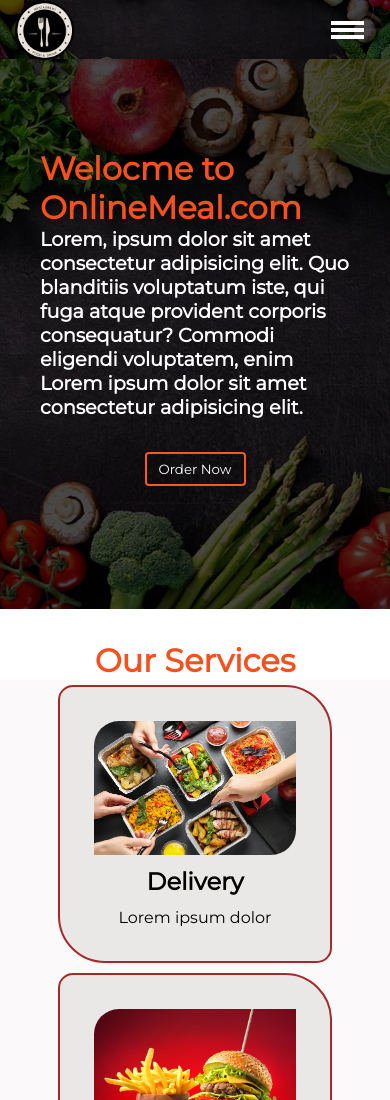
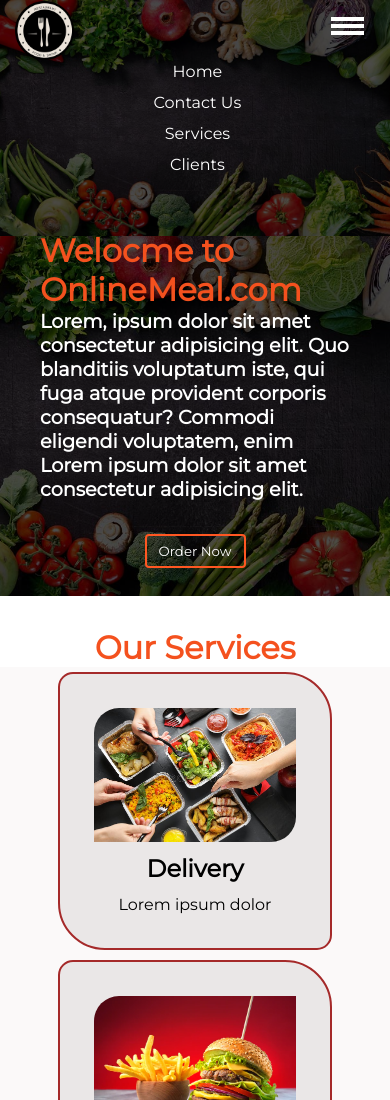
Before and after one commit to Anikesh-developer/Food-Website, a plain HTML site: page index.html in a window 390 px wide. Shown: the top 1100 px of the page. Drawn offline with Linux system fonts and the light colour scheme.

Commit message:
javascript added

```diff
--- a/index.html
+++ b/index.html
@@ -16,20 +16,20 @@
     <!-- <link rel="stylesheet" madia="screen and (width:1245px)" href="height.css"> -->
 </head>
 <body>
-    <nav class="navbar background">
+    <nav class="navbar background nav-resp">
         <!-- logo -->
         <div id="logo">
             <img src="logo.png" alt="OnlineMeal.com">
         </div>
         <!-- Nav items -->
         <ul class="nav-item v-class">
-            <li class="item"><a href="#">Home</a></li>
-            <li class="item"><a href="#">Contact Us</a></li>
-            <li class="item"><a href="#">About</a></li>
-            <li class="item"><a href="#">Blog</a></li>
+            <li class="item"><a href="#home">Home</a></li>
+            <li class="item"><a href="#contact">Contact Us</a></li>
+            <li class="item"><a href="#Services">Services</a></li>
+            <li class="item"><a href="#client-section">Clients</a></li>
         </ul>
         <!-- Serach bar -->
-        <div class="Search">
+        <div class="Search" >
             <input type="text" placeholder="Search Here">
         </div>
         <!-- search btn -->
@@ -51,7 +51,7 @@
             <p>Lorem ipsum dolor sit amet consectetur adipisicing elit.</p>
             <button class="btn">Order Now</button>
         </section>
-        <section class="services-container">
+        <section class="services-container" id="Services">
             <h1 class="h-primary center">Our Services</h1>
             <div id="services">
                 <div class="box">
@@ -121,6 +121,7 @@
     <footer class="General">
         <p>Copywrite &copy; OnlineMeal.com</p>
     </footer>
+<script src="js/resp.js"></script>
 </body>
 
 </html>
--- /dev/null
+++ b/js/resp.js
@@ -0,0 +1,8 @@
+burger = document.querySelector('.burger')
+navitem = document.querySelector('.nav-item')
+navbar = document.querySelector('.navbar')
+
+burger.addEventListener('click', ()=>{
+    navbar.classList.toggle('nav-resp')
+    navitem.classList.toggle('v-class')
+})
--- a/phone.css
+++ b/phone.css
@@ -3,42 +3,31 @@
         flex-direction: column;
     }
 }
-@media only screen and (max-width:800px){
+@media only screen and (max-width:900px){
     .nav-item{
-        display: block;
-        position: relative;
-        top: 60px;
-        left: 213px;
+        flex-direction: column;
+        opacity: 0;
+    }
+    .navbar{
+        transition: all 0.3s ease-in-out;
     }
     .Search{
-        position: relative;
-        right: 18%;
+        display: none;
     }
     .navbar button{
-        position: relative;
-        right: 16%;
+        display: none;
     }
-    .burger{
-        display: block;
-        position: absolute;
-        cursor: pointer;
-        right: 6%;
-        top: 30%;
-    }
-    .v-class{
-        opacity: 0;
-        left: 25%;
-    }
-    .line{
-        width: 33px;
-        background-color: white;
-        height: 4px;
-        margin: 3px 3px;
+    .item{
+        padding: 6px 0px;
     }
     .login{
+        opacity: 0;
         flex-direction: column;
         right: 27%;
         top: 10px;
+    }
+    #home{
+        height: 360px;
     }
     #home p{
         padding: 0px 40px;
@@ -52,16 +41,31 @@
     #clients{
         flex-wrap: wrap;
     }
+    .burger{
+        display: block;
+        position: absolute;
+        cursor: pointer;
+        right: 6%;
+        top: 6%;
+    }
+    .line{
+        width: 33px;
+        background-color: white;
+        height: 4px;
+        margin: 3px 3px;
+    }
+    .nav-resp{
+        height: 28vh;
+    }
+    .v-class{
+        opacity: 1;
+        position: relative;
+        left: 29%;
+    }
 }
-@media only screen and (max-width:640px){
+@media only screen and (max-width:700px){
     .login{
         display: none;
-    }
-    .navbar button {
-        right: 25%;
-    }
-    .Search {
-        right: 28%;
     }
     .h-primary{
         padding: 0px 40px;
@@ -74,18 +78,15 @@
         flex-wrap: wrap;
         padding: 17px 0px;
     }
-}
-@media only screen and (max-width:530px){
-    .v-class{
-        left: 15%;
+    .v-class {
+        opacity: 1;
+        position: relative;
+        left: 24%;
     }
 }
 @media only screen and (max-width:420px){
     nav img{
         height: 7vh;
-    }
-    .navbar{
-        height:7vh;
     }
     .Search{
         display: none;
@@ -94,4 +95,16 @@
     .navbar button {
         display: none;
     }
+    .v-class {
+        opacity: 1;
+        position: relative;
+        left: 14%;
+    }
 }
+@media only screen and (max-width:400px){
+    .v-class {
+        opacity: 1;
+        position: relative;
+        left: 5%;
+    }
+}
--- a/style.css
+++ b/style.css
@@ -4,6 +4,9 @@
 *{
     margin: 0;
     padding: 0;
+}
+html{
+    scroll-behavior: smooth;
 }
 /* navbar css */
 .navbar{
```
